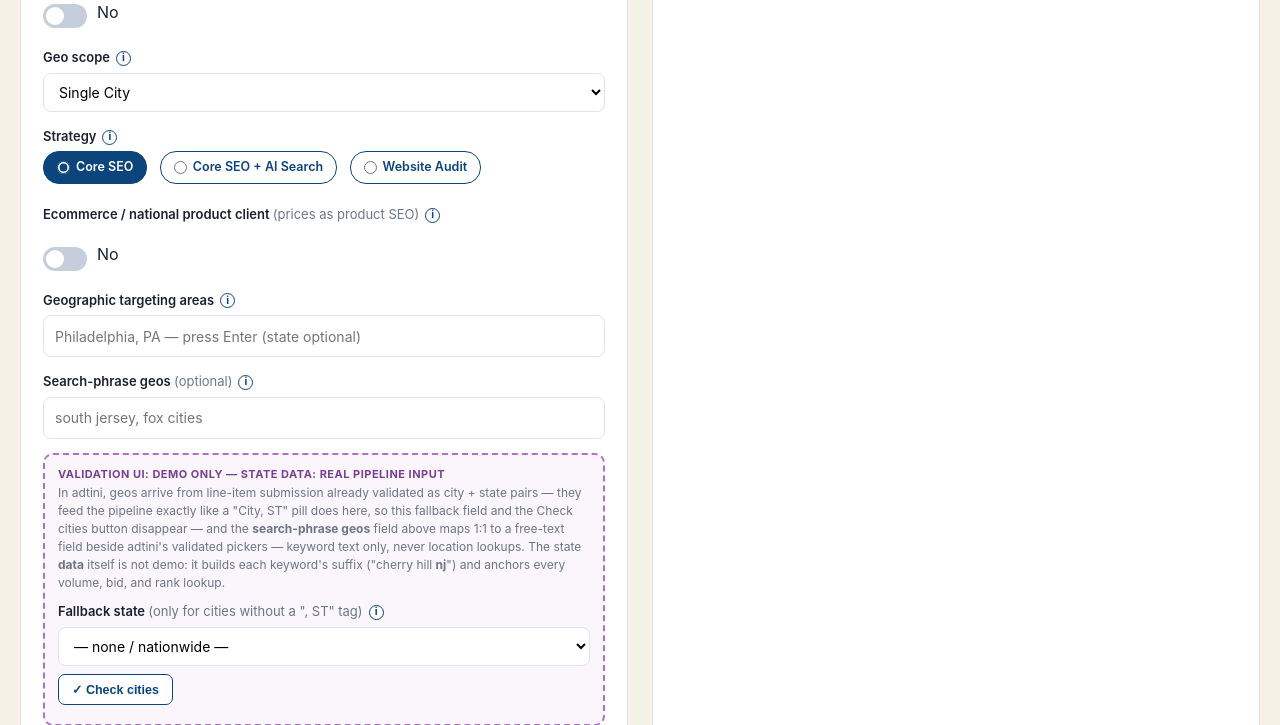
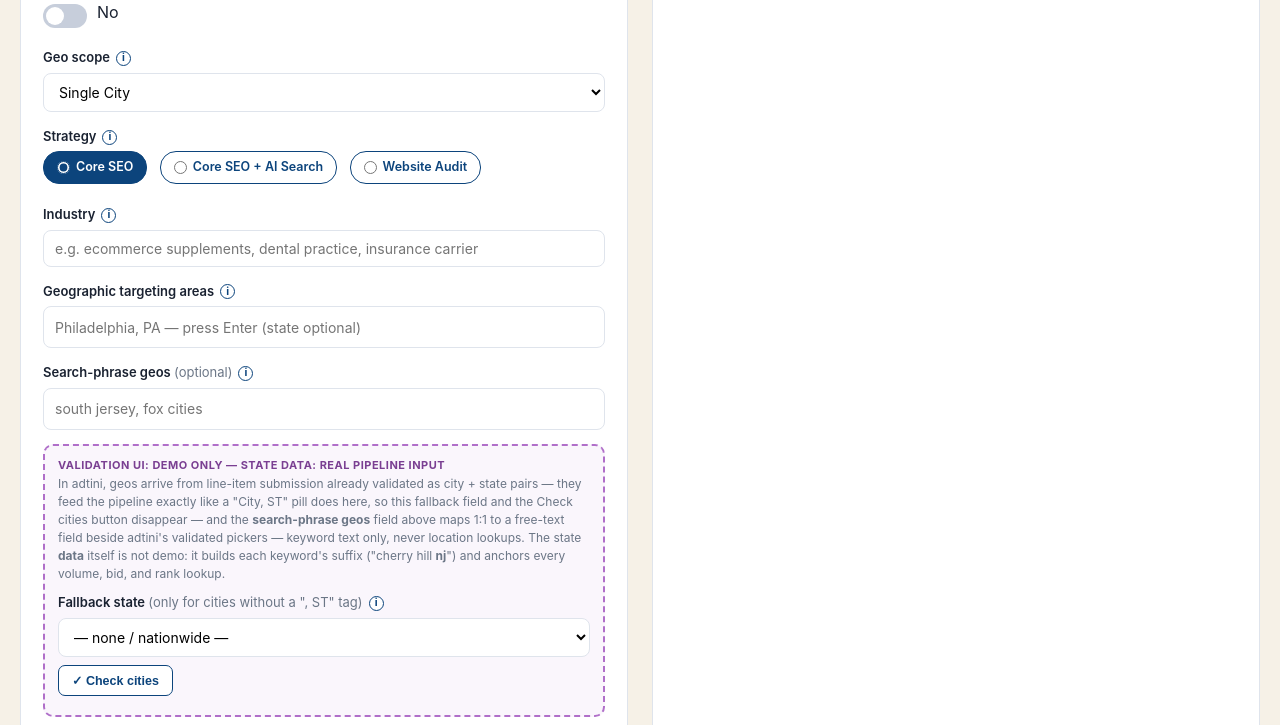
Before and after one commit to kiri-ux/seo-quote, a Flask app: page / in a window 1280 px wide. Shown: the part 652-1377 px from the top of the page. Run offline with Flask 3, Linux system fonts and the light colour scheme; some libraries are stand-ins or nearby versions.

Commit message:
Add files via upload

```diff
--- a/app.py
+++ b/app.py
@@ -105,11 +105,20 @@ CFG = {
     # not proportionally — the old 38% ratio made the gap widen with every tier
     # (+15/18/20% on Keller, +13/24/34% on Waytek). Flat $700 hard = ~$950
     # client at 35% markup. step_ratio remains as fallback if flat is nulled.
-    # Ecommerce / national-product clients (MPG Gummies datapoint, 2026-07-20):
-    # Brendan prices product SEO above local-service SEO — base +$250 hard and
-    # PROPORTIONAL 38% steps instead of the flat local-client ladder. ONE
-    # datapoint so far; treat as provisional until a second ecom actual.
-    "ecom_anchor_add": 250,
+    # Industry pricing: industries known to carry additional tiered pricing.
+    # Matched by substring against the RZ-fed industry text ("DTC ecommerce
+    # supplements" matches "ecommerce"). Each rule: anchor_add (hard $) and
+    # step_mode "ratio" (proportional 38% steps) or "flat" (default ladder).
+    # ecommerce calibrated on MPG Gummies (2026-07-20) — one datapoint,
+    # provisional. Add industries here as Brendan prices them.
+    "industry_pricing": {
+        "ecommerce":  {"anchor_add": 250, "step_mode": "ratio"},
+        "e-commerce": {"anchor_add": 250, "step_mode": "ratio"},
+    },
+    # Core SEO + AI Search: GEO is quoted at this % of the Core SEO price,
+    # added on top (per adtini product definition).
+    "ai_search_uplift_pct": 90,
+    "ecom_anchor_add": 250,                   # legacy alias; industry_pricing supersedes
     "tier_step_flat": 700,                    # hard-cost $ per tier; null -> use step_ratio
     "tier_step_pct_of_base": 0.24,            # step grows past the flat floor on big bases
     "step_ratio": 0.38,                       # fallback: proportional step
@@ -1457,7 +1466,7 @@ def _volume_dollar_add(total_volume, free_below, brackets):
 
 def stage4_price(band, adder, zero_ranking, addon_markets=0, markup_pct=None,
                  pct_not_ranking=None, total_volume=None, base_override=None,
-                 ecommerce=False):
+                 ecommerce=False, industry="", ai_search=False):
     if markup_pct is None:
         markup_pct = CFG["default_markup_pct"]
     m = 1.0 + (markup_pct / 100.0)
@@ -1474,8 +1483,18 @@ def stage4_price(band, adder, zero_ranking, addon_markets=0, markup_pct=None,
 
     # Base before % uplift = anchor + competitive adder + volume $ add.
     base_pre = anchor + adder + vol_add
-    if ecommerce:
-        base_pre += CFG.get("ecom_anchor_add", 250)
+    # Resolve industry rule (substring match against RZ-fed industry text);
+    # the legacy ecommerce flag maps to the ecommerce rule.
+    rule_key, rule = None, None
+    ind = (industry or "").strip().lower()
+    for k, r in CFG.get("industry_pricing", {}).items():
+        if k in ind:
+            rule_key, rule = k, r
+            break
+    if rule is None and ecommerce:
+        rule_key, rule = "ecommerce", CFG.get("industry_pricing", {}).get("ecommerce")
+    if rule:
+        base_pre += int(rule.get("anchor_add", 0))
 
     # --- tiered zero-ranking uplift (% of head terms not ranking) ---
     zr_uplift = 0
@@ -1493,8 +1512,8 @@ def stage4_price(band, adder, zero_ranking, addon_markets=0, markup_pct=None,
         base = r50(base_pre * (1.0 + zr_uplift / 100.0))
 
     flat = CFG.get("tier_step_flat")
-    if ecommerce:
-        # product ladders step proportionally (Brendan's ecom quote: 38% steps)
+    if rule and rule.get("step_mode") == "ratio":
+        # these ladders step proportionally (Brendan's ecom quote: 38% steps)
         step = r50(base * CFG["step_ratio"])
     elif flat:
         # flat floor, scaling with base for premium clients: Brendan steps
@@ -1519,9 +1538,23 @@ def stage4_price(band, adder, zero_ranking, addon_markets=0, markup_pct=None,
     else:
         client = {k: r50(v * m) for k, v in hard.items()}
 
+    # Core SEO + AI Search: GEO quoted at ai_search_uplift_pct of the Core SEO
+    # price, added on top — reported per tier so the quote shows the breakdown.
+    ai = None
+    if ai_search:
+        pct = CFG.get("ai_search_uplift_pct", 90) / 100.0
+        ai = {"uplift_pct": CFG.get("ai_search_uplift_pct", 90),
+              "hard_add":   {k: r50(v * pct) for k, v in hard.items()},
+              "client_add": {k: r50(v * pct) for k, v in client.items()}}
+        ai["hard_total"]   = {k: hard[k] + ai["hard_add"][k] for k in hard}
+        ai["client_total"] = {k: client[k] + ai["client_add"][k] for k in client}
+
     hard_addon   = {k: r50(v * CFG["addon_market_ratio"]) for k, v in hard.items()}
     client_addon = {k: r50(v * CFG["addon_market_ratio"]) for k, v in client.items()}
     return {"anchor": anchor, "base": base, "base_pre_uplift": base_pre, "step": step,
+            "industry_rule": rule_key,
+            "industry_anchor_add": int(rule.get("anchor_add", 0)) if rule else 0,
+            "ai_search": ai,
             "floored": floored, "client_floor": floor, "manual_base": manual_base,
             "zero_ranking_uplift_pct": zr_uplift, "volume_add": vol_add,
             "pct_not_ranking": pct_not_ranking, "total_volume": total_volume,
@@ -1580,8 +1613,8 @@ def mock_pipeline(seeds, markets, state, domain, brand, band, addon):
 
     base = CFG["geo_anchor"][band] + adder + CFG["zero_ranking_bonus"]
     flat = CFG.get("tier_step_flat")
-    if ecommerce:
-        # product ladders step proportionally (Brendan's ecom quote: 38% steps)
+    if rule and rule.get("step_mode") == "ratio":
+        # these ladders step proportionally (Brendan's ecom quote: 38% steps)
         step = r50(base * CFG["step_ratio"])
     elif flat:
         # flat floor, scaling with base for premium clients: Brendan steps
@@ -1640,7 +1673,9 @@ def quote():
         m3 = stage3_metrics(s1["head"], markets, state)
         r3 = stage3_rankcheck(s1["all"], domain, markets, state, brand)
         p  = stage4_price(band, m3["adder"], r3["zero_ranking"], addon,
-                          ecommerce=bool(d.get("ecommerce")))
+                          ecommerce=bool(d.get("ecommerce")),
+                          industry=(d.get("industry") or ""),
+                          ai_search=bool(d.get("ai_search")))
     except requests.HTTPError as e:
         return jsonify({"error": f"DataForSEO request failed: {e}. Check DFS_LOGIN / DFS_PASSWORD, or set DEMO_MODE=1 to run on sample data."}), 502
     except Exception as e:
@@ -2002,8 +2037,13 @@ def api_price():
     base_override = base_override if base_override not in (None, "") else None
     p = stage4_price(band, adder, zero, addon, markup,
                      pct_not_ranking=pct_not_ranking, total_volume=total_volume,
-                     base_override=base_override, ecommerce=bool(d.get("ecommerce")))
+                     base_override=base_override, ecommerce=bool(d.get("ecommerce")),
+                     industry=(d.get("industry") or ""),
+                     ai_search=bool(d.get("ai_search")))
     return jsonify({"anchor": p["anchor"], "adder": adder,
+                    "industry_rule": p.get("industry_rule"),
+                    "industry_anchor_add": p.get("industry_anchor_add", 0),
+                    "ai_search": p.get("ai_search"),
                     "base_pre_uplift": p["base_pre_uplift"], "manual_base": p["manual_base"],
                     "zero_ranking_uplift_pct": p["zero_ranking_uplift_pct"],
                     "volume_add": p["volume_add"],
--- a/templates/index.html
+++ b/templates/index.html
@@ -167,10 +167,9 @@
       <label class="strat"><input type="radio" name="strategy" value="Website Audit"> Website Audit</label>
     </div>
 
-    <label>Ecommerce / national product client <span style="font-weight:400;color:var(--muted)">(prices as product SEO)</span></label>
-    <div class="help">Pulls from RZ line item (product type) in adtini — not a manual field there; this toggle is the demo stand-in. Product/category-page SEO at national scale prices above local-service SEO: higher base, proportional (38%) tier steps. One calibration datapoint so far; sanity-check the result.</div>
-    <div class="toggle-row"><label class="switch"><input type="checkbox" id="ecommerce"><span class="slider"></span></label>
-      <span id="ecommerce_lbl" style="cursor:pointer" onclick="var p=document.getElementById('ecommerce');p.checked=!p.checked;p.dispatchEvent(new Event('change'));">No</span></div>
+    <label>Industry</label>
+    <div class="help">Pulls from the RZ order form. Certain industries carry additional tiered pricing — currently <b>ecommerce</b> (higher base, proportional 38% steps; one calibration datapoint). Matching is by keyword, so "DTC ecommerce supplements" prices as ecommerce. More industries get rules as Brendan prices them; anything unmatched prices on the standard ladder.</div>
+    <input type="text" id="industry" placeholder="e.g. ecommerce supplements, dental practice, insurance carrier">
 
     <label>Geographic targeting areas</label>
     <div class="help">Cities the keywords should target. For multi-state regions, tag each city with its state — “Cherry Hill, NJ” then Enter — and each keyword gets that city&#39;s own suffix. Untagged cities use the State field below. At least one entry required (except Nationwide).</div>
@@ -378,12 +377,6 @@ document.querySelectorAll('#strategies input').forEach(x=>x.addEventListener('ch
   }
   try{scheduleAutoSave();}catch(e){}
 }));
-document.getElementById('ecommerce').addEventListener('change',()=>{
-  const el=document.getElementById('ecommerce');
-  document.getElementById('ecommerce_lbl').textContent=el.checked?'Yes':'No';
-  if(typeof ST!=='undefined'&&ST.inputs){ ST.inputs.ecommerce=el.checked; }
-  try{scheduleAutoSave();}catch(e){}
-});
 pastseo.addEventListener('change',()=>{
   document.getElementById('pastseo_lbl').textContent=pastseo.checked?'Yes':'No';
   document.getElementById('pastseo_detail_wrap').classList.toggle('hidden',!pastseo.checked);
@@ -419,6 +412,7 @@ function collectInputs(){
     markup_pct: parseFloat($('markup').value||'35'),
     phrase_geos: stores.spgeo.slice(),
     strategy: (document.querySelector('#strategies input:checked')||{}).value||'Core SEO',
+    industry: ($('industry')&&$('industry').value.trim())||'',
     ecommerce: !!($('ecommerce')&&$('ecommerce').checked),
     past_seo: !!($('pastseo')&&$('pastseo').checked),
     past_seo_detail: ($('pastseo_detail')&&$('pastseo_detail').value.trim())||'',
@@ -958,7 +952,7 @@ function renderStep4(p){
   }
   panel('p4',`
     <h4 class="sec">Step 4 · Price</h4>
-    ${(ST.inputs&&ST.inputs.strategy)?`<div class="nf" style="font-size:12px;margin:-2px 0 6px">Strategy: <b>${ST.inputs.strategy}</b>${ST.inputs.strategy==='Core SEO + AI Search'?' <span class="nf">(ladder prices Core SEO; AI Search uplift pending Brendan)</span>':ST.inputs.strategy==='Website Audit'?' <span class="nf">(audit is a separate deliverable — the ladder below prices Core SEO; audit pricing pending Brendan)</span>':''}</div>`:''}
+    ${(ST.inputs&&ST.inputs.strategy)?`<div class="nf" style="font-size:12px;margin:-2px 0 6px">Strategy: <b>${ST.inputs.strategy}</b>${ST.inputs.strategy==='Core SEO + AI Search'?' <span class="nf">(GEO add-on = ${(p.ai_search&&p.ai_search.uplift_pct)||90}% of the Core SEO quote, added on top — combined totals below)</span>':ST.inputs.strategy==='Website Audit'?' <span class="nf">(audit is a separate deliverable — the ladder below prices Core SEO; audit pricing pending Brendan)</span>':''}</div>`:''}
     <div class="why">Internal cost first: hard-cost anchor + adder (Step 2) + zero-ranking (Step 3) sets the hard base, then a 40% step builds the tiers. The client price is hard cost × (1 + markup). Adjust the markup below to see the client price update.</div>
 
     <div style="font-size:11px;text-transform:uppercase;letter-spacing:.5px;color:var(--muted);margin:4px 0 4px">Hard cost (internal)</div>
@@ -968,7 +962,7 @@ function renderStep4(p){
       <div class="tier"><div class="name">Advanced</div><div class="price" style="color:var(--muted)">${money(h.advanced)}</div><div class="mo">/month</div></div>
     </div>
     <div class="calc"><b>Hard base:</b> anchor <code>${money(p.anchor)}</code> ${p.band}
-      + competitive adder <code>+${money(p.adder)}</code> = <code>${money(p.base_pre_uplift)}</code>
+      + competitive adder <code>+${money(p.adder)}</code>${p.industry_rule?` + industry (${p.industry_rule}) <code>+${money(p.industry_anchor_add)}</code>`:''} = <code>${money(p.base_pre_uplift)}</code>
       ${p.volume_add?`<br>+ volume add <code>+${money(p.volume_add)}</code> <span class="nf">(${Number(p.total_volume||0).toLocaleString()} total monthly searches, above the normalized baseline)</span>`:''}
       ${p.zero_ranking_uplift_pct?`<br>+ zero-ranking uplift <code>+${p.zero_ranking_uplift_pct}%</code> <span class="nf">(${p.pct_not_ranking}% of terms not ranking)</span>`:''}
       <br>= hard base <b>${money(p.base)}</b> · step <code>${money(p.step)}</code> (38%)</div></div>
@@ -994,6 +988,17 @@ function renderStep4(p){
     </div>
 
     <div style="margin-top:14px;background:#f7f7f9;border:1px solid var(--line);border-radius:9px;padding:12px 14px">
+    ${p.ai_search?`<div style="background:#eef4fb;border:1px solid var(--atlas);border-radius:9px;padding:10px 12px;margin:10px 0">
+      <b style="color:var(--atlas)">Core SEO + AI Search — combined totals</b>
+      <span class="nf">(GEO = ${p.ai_search.uplift_pct}% of Core SEO, added on top)</span><br>
+      <table style="font-size:12.5px;border-collapse:collapse;margin-top:6px">
+        <tr><td style="padding:2px 12px 2px 0"></td><td style="padding:2px 12px;text-align:right"><b>Base</b></td><td style="padding:2px 12px;text-align:right"><b>Intermediate</b></td><td style="padding:2px 12px;text-align:right"><b>Advanced</b></td></tr>
+        <tr><td style="padding:2px 12px 2px 0">Core SEO (client)</td><td style="text-align:right">${money(p.client_tiers.base)}</td><td style="text-align:right">${money(p.client_tiers.intermediate)}</td><td style="text-align:right">${money(p.client_tiers.advanced)}</td></tr>
+        <tr><td style="padding:2px 12px 2px 0">AI Search / GEO add</td><td style="text-align:right">+${money(p.ai_search.client_add.base)}</td><td style="text-align:right">+${money(p.ai_search.client_add.intermediate)}</td><td style="text-align:right">+${money(p.ai_search.client_add.advanced)}</td></tr>
+        <tr style="font-weight:700;color:var(--atlas)"><td style="padding:4px 12px 2px 0;border-top:1px solid var(--line)">Combined</td><td style="text-align:right;border-top:1px solid var(--line)">${money(p.ai_search.client_total.base)}</td><td style="text-align:right;border-top:1px solid var(--line)">${money(p.ai_search.client_total.intermediate)}</td><td style="text-align:right;border-top:1px solid var(--line)">${money(p.ai_search.client_total.advanced)}</td></tr>
+      </table>
+      <div class="nf" style="font-size:11.5px;margin-top:4px">Hard-cost combined: ${money(p.ai_search.hard_total.base)} / ${money(p.ai_search.hard_total.intermediate)} / ${money(p.ai_search.hard_total.advanced)}. Compare panel below still tracks the Core SEO ladder.</div>
+    </div>`:''}
       <div style="font-size:12.5px;font-weight:600;color:var(--atlas);margin-bottom:2px">Compare to Brendan's actual quote</div>
       <div class="nf" style="font-size:11.5px;margin-bottom:9px">Enter what was really quoted for this client to see how the formula compares. Helps spot where the formula runs high or low.</div>
       <table style="font-size:12.5px;width:100%">
@@ -1047,7 +1052,7 @@ function renderStep4(p){
   $('markup_live').addEventListener('change', async()=>{
     const mk=parseFloat($('markup_live').value||'35');
     try{
-      const np=await postJSON('/api/price',{ecommerce:!!(ST.inputs&&ST.inputs.ecommerce),band:ST.inputs.geo_scope, adder:ST.adder,
+      const np=await postJSON('/api/price',{industry:(ST.inputs&&ST.inputs.industry)||'', ai_search:(ST.inputs&&ST.inputs.strategy)==='Core SEO + AI Search',band:ST.inputs.geo_scope, adder:ST.adder,
         zero_ranking:ST.zero, addon_markets:ST.inputs.addon_markets, markup_pct:mk,
         pct_not_ranking:ST.pctNotRanking, total_volume:ST.totalVol,
         base_override:ST.baseOverride||''});
@@ -1059,7 +1064,7 @@ function renderStep4(p){
     ST.baseOverride = val;
     const mk=parseFloat($('markup_live').value||'35');
     try{
-      const np=await postJSON('/api/price',{ecommerce:!!(ST.inputs&&ST.inputs.ecommerce),band:ST.inputs.geo_scope, adder:ST.adder,
+      const np=await postJSON('/api/price',{industry:(ST.inputs&&ST.inputs.industry)||'', ai_search:(ST.inputs&&ST.inputs.strategy)==='Core SEO + AI Search',band:ST.inputs.geo_scope, adder:ST.adder,
         zero_ranking:ST.zero, addon_markets:ST.inputs.addon_markets, markup_pct:mk,
         pct_not_ranking:ST.pctNotRanking, total_volume:ST.totalVol,
         base_override:val||''});
@@ -1157,7 +1162,7 @@ async function runStep4(){
   const pctNotRanking = checkedOk ? Math.round((1 - ST.ranked/checkedOk)*100) : 0;
   ST.totalVol = totalVol; ST.pctNotRanking = pctNotRanking;
   try{
-    const p=await postJSON('/api/price',{ecommerce:!!(ST.inputs&&ST.inputs.ecommerce),
+    const p=await postJSON('/api/price',{industry:(ST.inputs&&ST.inputs.industry)||'', ai_search:(ST.inputs&&ST.inputs.strategy)==='Core SEO + AI Search',
       band:ST.inputs.geo_scope, adder:ST.adder, zero_ranking:ST.zero,
       addon_markets:ST.inputs.addon_markets, markup_pct:ST.inputs.markup_pct,
       pct_not_ranking:pctNotRanking, total_volume:totalVol});
@@ -1393,6 +1398,7 @@ function snapshotQuote(){
     state: $('state') ? $('state').value : (ST.inputs.state||''),
     geo_scope: $('geo_scope') ? $('geo_scope').value : ST.inputs.geo_scope,
     strategy: (document.querySelector('#strategies input:checked')||{}).value||ST.inputs.strategy||'Core SEO',
+    industry: $('industry') ? $('industry').value.trim() : (ST.inputs.industry||''),
     ecommerce: $('ecommerce') ? $('ecommerce').checked : !!ST.inputs.ecommerce,
     past_seo: $('pastseo') ? $('pastseo').checked : !!ST.inputs.past_seo,
     past_seo_detail: $('pastseo_detail') ? $('pastseo_detail').value.trim() : (ST.inputs.past_seo_detail||''),
@@ -1462,10 +1468,7 @@ function reflectInputs(inp){
     strat = strat || 'Core SEO';
     document.querySelectorAll('#strategies input').forEach(x=>{ x.checked = (x.value===strat); });
   }
-  if($('ecommerce')){
-    $('ecommerce').checked=!!inp.ecommerce;
-    const el=$('ecommerce_lbl'); if(el) el.textContent=inp.ecommerce?'Yes':'No';
-  }
+  if($('industry')) $('industry').value = inp.industry || (inp.ecommerce ? 'ecommerce' : '');
   if($('pastseo')){
     $('pastseo').checked = !!inp.past_seo;
     const l=$('pastseo_lbl'); if(l) l.textContent = inp.past_seo?'Yes':'No';
@@ -1487,7 +1490,7 @@ function money0(n){ return n==null?'—':'$'+Number(n).toLocaleString(); }
 // Keep post-build form edits from being silently lost on save. ST.inputs is
 // captured when Step 1 runs; if these fields change afterward, sync them in
 // so the autosaved snapshot (and any manual save) reflects the current form.
-['state','geo_scope','addon','markup','brand'].forEach(fid=>{
+['state','geo_scope','addon','markup','brand','industry'].forEach(fid=>{
   const el=$(fid); if(!el) return;
   el.addEventListener('change',()=>{
     if(!ST.inputs) return;
@@ -1496,6 +1499,7 @@ function money0(n){ return n==null?'—':'$'+Number(n).toLocaleString(); }
     else if(fid==='addon')     ST.inputs.addon_markets=parseInt(el.value||'0',10);
     else if(fid==='markup')    ST.inputs.markup_pct=parseFloat(el.value||'35');
     else if(fid==='brand')     ST.inputs.brand=el.value;
+    else if(fid==='industry')  ST.inputs.industry=el.value.trim();
     // A state change after the keyword build means the list no longer matches
     // the form — nudge toward a re-run rather than quoting a mismatched list.
     if(fid==='state' && ST.kw){
```
